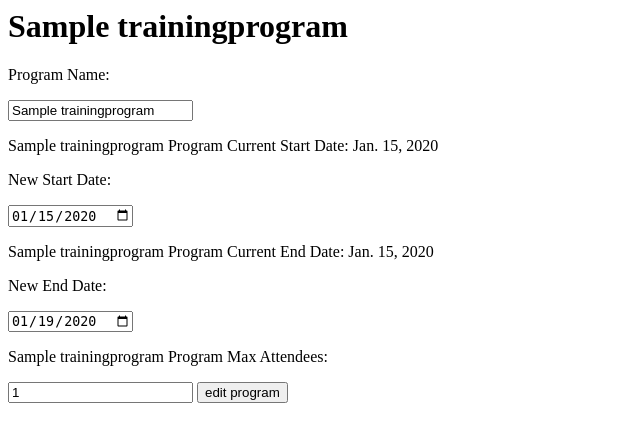
After one commit to blathering-barnacles/Bangazon, a Django app: page /workforce/editTraining/1 in a window 1280 px wide. The commit adds this page. Shown: the top 442 px of the page, without its empty margins (0-640 px from the left). Run offline with Django 3.2, Linux system fonts and the light colour scheme; tables that the repository leaves empty hold one stand-in row (values such as "Sample post").

Commit message:
added my edit code to current training program sam's

```diff
--- a/workforce/templates/workforce/programDetail.html
+++ b/workforce/templates/workforce/programDetail.html
@@ -9,3 +9,5 @@
     <p> {{ attendee.employee.firstName}} {{attendee.employee.lastName}} </p>
 {% endfor %}
 <h4>Max Attendees: {{ program.maxAttendees }} </h4>
+
+<a href="{% url 'workforce:editTraining' program.id %}">Edit this Training Program</a>
--- /dev/null
+++ b/workforce/templates/workforce/programEditForm.html
@@ -0,0 +1,14 @@
+<h1>{{ program.name }}</h1>
+
+{% if error_message %}<p><strong>{{ error_message }}</strong></p>{% endif %}
+
+<form action="{% url 'workforce:editProgram' program.id %}" method="post">
+{% csrf_token %}
+<p>Program Name: </p><input type="text" name="programName" value="{{ program.name }}"/>
+<p>{{ program.name }} Program Current Start Date: {{ program.startDate }}</p>
+<p>New Start Date: </p><input type="date" name="startDate" value="{{ startDate }}" />
+<p>{{ program.name }} Program Current End Date: {{ program.endDate }}</p>
+<p>New End Date: </p><input type="date" name="endDate" value="{{ endDate }}" />
+<p>{{ program.name }} Program Max Attendees: </p><input type="text" name="maxAttendees" value="{{ program.maxAttendees }}"/>
+<input type="submit" value="edit program"/>
+</form>
--- a/workforce/urls.py
+++ b/workforce/urls.py
@@ -17,6 +17,8 @@ urlpatterns = [
     path('employees/<int:employee_id>/', views.employeeDetail, name='employeeDetail'),
     path('training/', views.trainingList, name='training'),
     path('addtraining/', views.newTraining, name='addTraining'),
+    path('editTraining/<int:program_id>', views.editProgramForm, name='editTraining'),
+    path('editProgram/<int:program_id>', views.editProgram, name='editProgram'),
     path('programs/<int:program_id>/', views.programsDetail, name='programsDetail'),
     path('pastprograms/', views.pastTrainingList, name='pastTraining')
 ]
--- a/workforce/views/__init__.py
+++ b/workforce/views/__init__.py
@@ -3,4 +3,4 @@ from .employeeDetail_view import employeeDetail
 from .departmentList_view import departmentList
 from .trainingProgram_views import trainingList, newTraining, pastTrainingList
 from .employeeList_view import employeeList
-from .trainingProgramDetail_view import programsDetail
+from .trainingProgramDetail_view import programsDetail, editProgramForm, editProgram
--- a/workforce/views/trainingProgramDetail_view.py
+++ b/workforce/views/trainingProgramDetail_view.py
@@ -1,4 +1,9 @@
 from django.shortcuts import render, get_object_or_404
+from datetime import datetime, timedelta
+from django.http import HttpResponse, HttpResponseRedirect
+from django.urls import reverse
+from django.utils import timezone
+
 from ..models import TrainingProgram, EmployeeTrainingProgram
 
 def programsDetail(request, program_id):
@@ -18,3 +23,125 @@ def programsDetail(request, program_id):
     attendees = EmployeeTrainingProgram.objects.filter(trainingProgram_id=program_id)
     context = {'program': program, 'attendees': attendees}
     return render(request, 'workforce/programDetail.html', context)
+
+def editProgramForm(request, program_id):
+
+    '''
+
+    Summary: This function grabs the program from the TraningProgram table that matches with the program_id being
+    passed down through the second argument and sticks it in the context.
+
+    It also grabs the start date, and end date from it and converts it into a string. After it has done that it
+    passes it into the context to be used in the form, you cannot do it in the template since it will not bring back
+    just numbers if you do. If you decide to do program.startDate in template it will bring feb. 02, 2019 which is
+    an invalid format.
+
+    Arguments:
+    request: Brings back the contents of the template.
+    program_id: Brings back the id of the current Traning Program
+
+    Returns:
+    [type] -- [description]
+
+    '''
+
+    program = get_object_or_404(TrainingProgram, pk=program_id)
+    startDate = str(program.startDate)
+    startDateNonString = program.startDate
+    endDate = str(program.endDate)
+    print("program start date: ", program.startDate)
+    print("program end date: ", program.endDate)
+    # go to our join table filter through and find any rows where the ids match
+    attendees = EmployeeTrainingProgram.objects.filter(trainingProgram_id=program_id)
+    td = timedelta(days=4)
+
+    if endDate <= startDate:
+        endDate = str(startDateNonString + td)
+        print("new end date: ", endDate)
+
+    context = {'program': program, 'attendees': attendees, 'startDate': startDate, 'endDate': endDate}
+    print(context)
+    return render(request, 'workforce/programEditForm.html', context)
+
+
+def editProgram(request, program_id):
+    '''
+
+    Summary:
+    This Function creates an instance of the current Training Program by going into the TrainingProgram class and
+    selecting the program that matches with the program_id being passed down through the second argument.
+
+    It simply re-assigns the properties of that Object to the values that were passed in via the form, and then
+    proceeds to just save the new values with the .save() method.
+
+    Arguments:
+    request: Brings back the contents of the template.
+    program_id: Brings back the id of the current Traning Program
+
+    Returns:
+    HttpResponseRedirect: It redirects to the page of that same Training Program so you can see the new changes,
+    by using the reverse method and passing the id of the current Training Program.
+
+
+    '''
+
+    program = TrainingProgram.objects.get(id=program_id)
+    # print("program :", program.id)
+    # print("program: ", program.values())
+    # print("new name value: ", request.POST['programName'])
+    program.name = request.POST['programName']
+    # program.startDate = request.POST['startDate']
+    # print("program.startDate: ", program.startDate)
+    td = timedelta(days=2)
+    dates = datetime.now()
+    dateTest = dates + td
+    print("dates: ", str(dates)[0:10])
+    print("td: ", td)
+    print("date Test: ", dateTest)
+    endDateFilter = request.POST['endDate']
+    startDateFilter = request.POST['startDate']
+    test = startDateFilter + " " + "00:00:00"
+    newtest = str(test)
+    intTest = datetime.fromisoformat(newtest)
+    # intTest = int(newtest)
+    print("new test: ", newtest)
+    print("TEST: ", str(intTest + td)[0:13])
+
+    # If the date typed in startDate is less than todays date then it grabs todays date and puts that there.
+    if startDateFilter <= str(dates)[0:10]:
+        print("it passed!")
+        todaysDate = str(dates)[0:10]
+        program.startDate = todaysDate
+    else:
+        print("it failed")
+        program.startDate = startDateFilter
+
+
+    # If the date typed in on endDate is less than the start date then it grabs todays time and adds 4 days
+    # if endDateFilter <= str(program.startDate):
+    # print("it passed")
+    # futureDate = str(dates + td)
+    # print("future date: ", futureDate[0:10])
+    # program.endDate = futureDate[0:10]
+    # print("date lesser than start date: ", program.startDate)
+    # else:
+    # program.endDate = endDateFilter
+    # print("it failed")
+
+    # If the date entered in endDate is less than the date entered in startDate then it transforms and formats the
+    # startDate into a number and it adds 2 days. That new date will then be added as an endDate.
+    if endDateFilter <= startDateFilter:
+        print("it passed")
+        makeStartDate = startDateFilter + " " + "00:00:00"
+        formatedStartDate = datetime.fromisoformat(makeStartDate)
+        futureDate = str(formatedStartDate + td)
+        program.endDate = futureDate[0:10]
+    else:
+        print("it failed")
+        program.endDate = endDateFilter
+
+
+
+    program.maxAttendees = request.POST['maxAttendees']
+    program.save()
+    return HttpResponseRedirect(reverse('workforce:programsDetail', args=(program.id,)))
```
